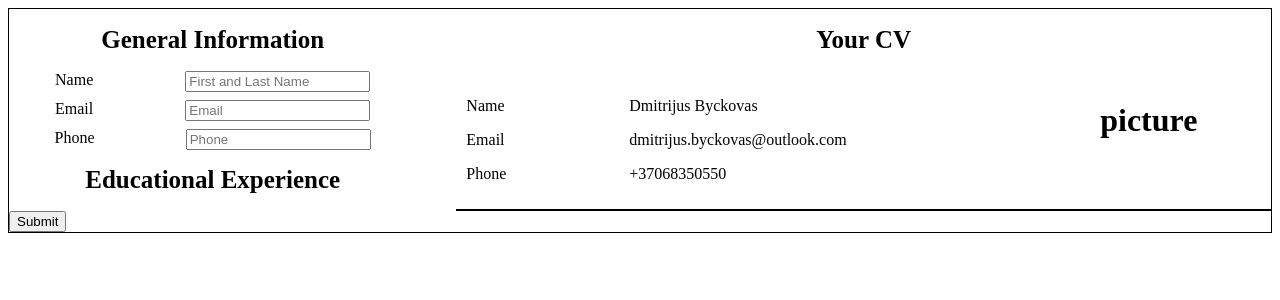
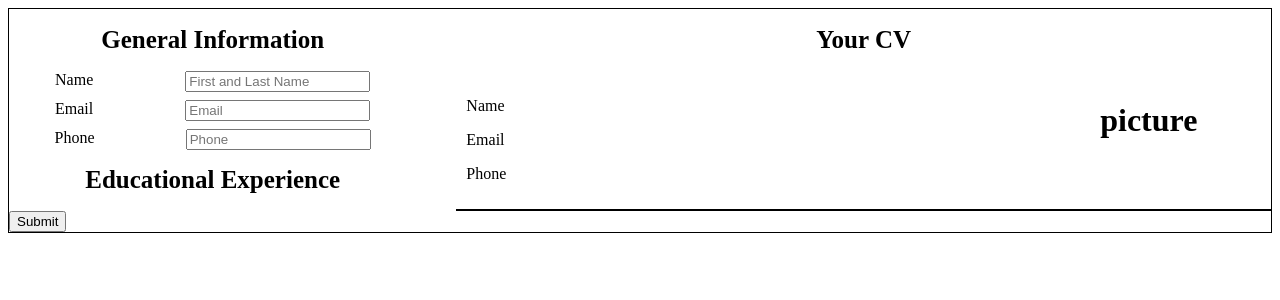
Before and after one commit to boyuda/cv-app, a React (Vite) app: page / in a window 1280 px wide. Shown: the top 300 px of the page. Built offline with nearby package versions, Linux system fonts and the light colour scheme.

Commit message:
Transfered state into App.jsx. Because of this we will be able access state values across the both components - cvtable and formtable

```diff
--- a/src/App.jsx
+++ b/src/App.jsx
@@ -3,14 +3,25 @@ import FormTable from './components/FormTable';
 import CVTable from './components/CVTable';
 
 function App() {
+  //Possible inputs in each section
+  const [values, setValues] = useState({
+    name: '',
+    email: '',
+    phone: '',
+  });
+
+  const handleValueChange = (e) => {
+    setValues({ ...values, [e.target.name]: e.target.value });
+  };
+
   return (
     <div className="container">
       <div>
-        <FormTable />
+        <FormTable values={values} onValuesChange={handleValueChange} />
       </div>
       <div>
         <h1 className="header-v1">Your CV</h1>
-        <CVTable />
+        <CVTable values={values} />
       </div>
     </div>
   );
--- a/src/components/CVTable.jsx
+++ b/src/components/CVTable.jsx
@@ -1,4 +1,4 @@
-function CVTable() {
+function CVTable({ values }) {
   return (
     <div>
       <div className="cv-general-container border-bottom-container">
@@ -8,9 +8,9 @@ function CVTable() {
           <p>Phone</p>
         </div>
         <div className="cv-general-values-container padding-container">
-          <p>Dmitrijus Byckovas</p>
-          <p>dmitrijus.byckovas@outlook.com</p>
-          <p>+37068350550</p>
+          <p>{values.name}</p>
+          <p>{values.email}</p>
+          <p>{values.phone}</p>
         </div>
         <div className="cv-general-picture-container padding-container">
           <h1>picture</h1>
--- a/src/components/FormTable.jsx
+++ b/src/components/FormTable.jsx
@@ -3,22 +3,7 @@ import GeneralInformation from './GeneralInformation';
 import { GeneralInformationInputs } from './data';
 
 //Storing all of the form data in to an object.
-function FormTable() {
-  const [values, setValues] = useState({
-    name: '',
-    email: '',
-    phone: '',
-  });
-
-  //Possible inputs in each section
-
-  //////////////////////////////////
-  ////////Handlers
-  /////////////////////////////////
-  const handleChangeValues = (e) => {
-    setValues({ ...values, [e.target.name]: e.target.value });
-  };
-
+function FormTable({ values, onValuesChange }) {
   const handleSubmit = (e) => {
     e.preventDefault();
     //TODO:When submit button clicked transfer everything to the CVTable
@@ -36,7 +21,7 @@ function FormTable() {
             type={input.type}
             placeholder={input.placeholder}
             value={values[input.name]}
-            onChange={handleChangeValues}
+            onChange={onValuesChange}
           />
         ))}
       </div>
```
